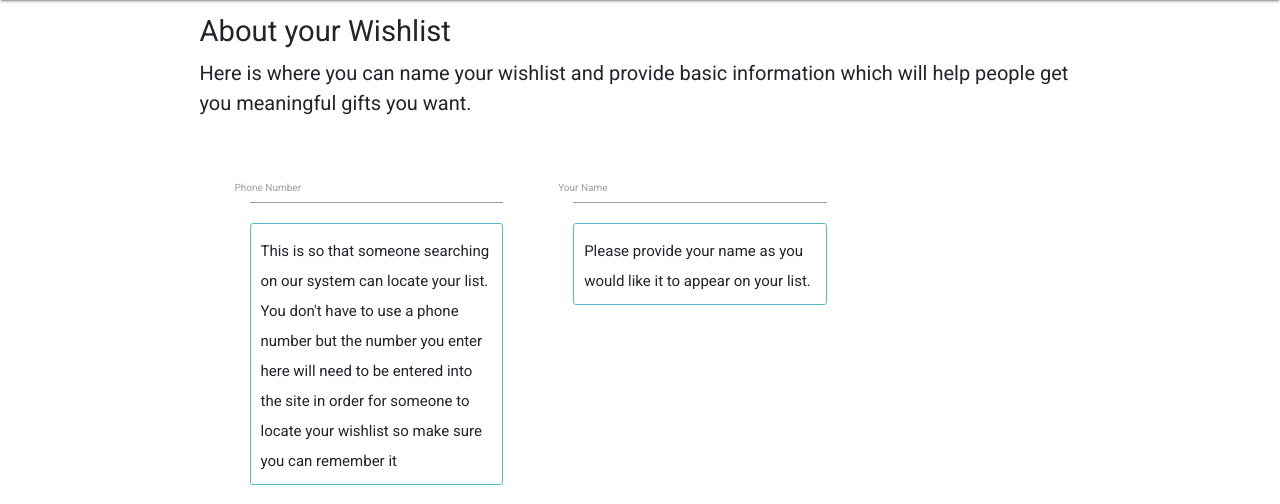
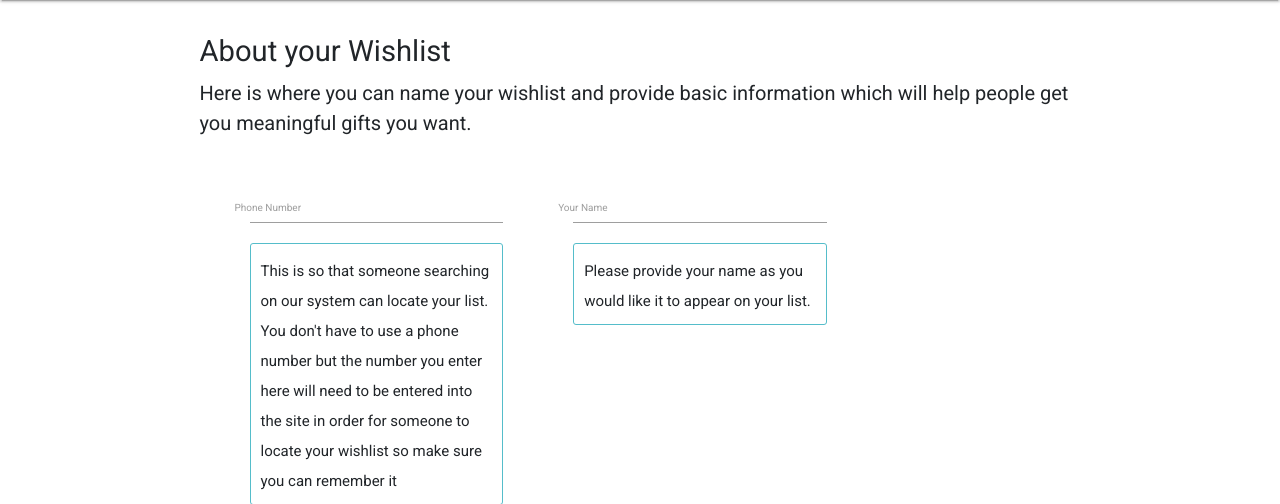
Before and after one commit to geminerald/pressie, a Flask app: a page that uses templates/pages/wishlist.html in a window 1280 px wide. Shown: the part 64-568 px from the top of the page. Run offline with Flask 2, Linux system fonts and the light colour scheme; the visitor is signed in with stand-in values (Sample User, id 1); a database or web service that is not in the repository returns one stand-in record (values such as "Sample title"); some libraries are stand-ins or nearby versions.

Commit message:
added margin to header of wishlist page

```diff
--- a/static/style/style.css
+++ b/static/style/style.css
@@ -239,6 +239,11 @@ nav .brand-logo{
     font-size: 1.2rem;
 }
 
+.wishlist-head{
+    margin-top: 2rem;
+
+}
+
 /*Add Item Page*/
 
 .item{
--- a/templates/pages/wishlist.html
+++ b/templates/pages/wishlist.html
@@ -1,6 +1,6 @@
 {% extends 'base.html' %}
 {% block content %}
-<div class="row">
+<div class="row wishlist-head">
 	<h3>About your Wishlist</h3>
 	<p>Here is where you can name your wishlist and provide basic information which will help people get you meaningful
 		gifts you want.</p>
```
